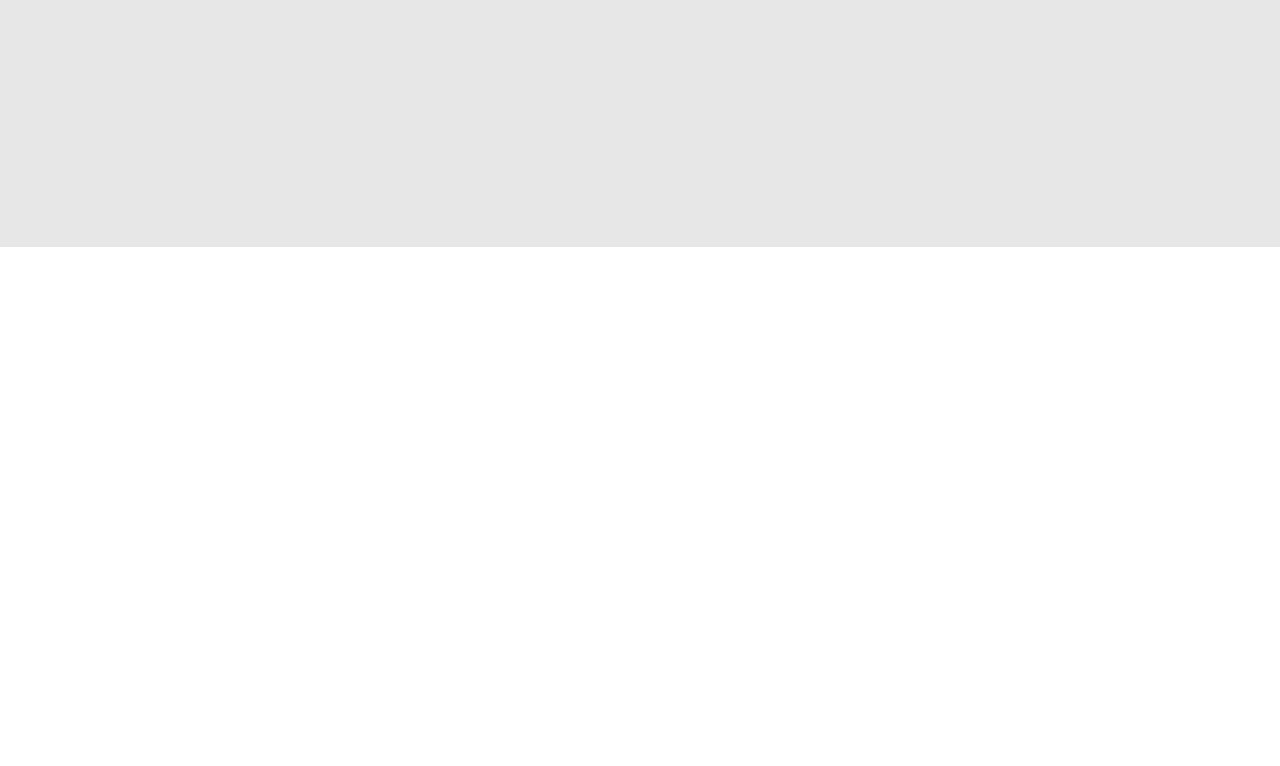
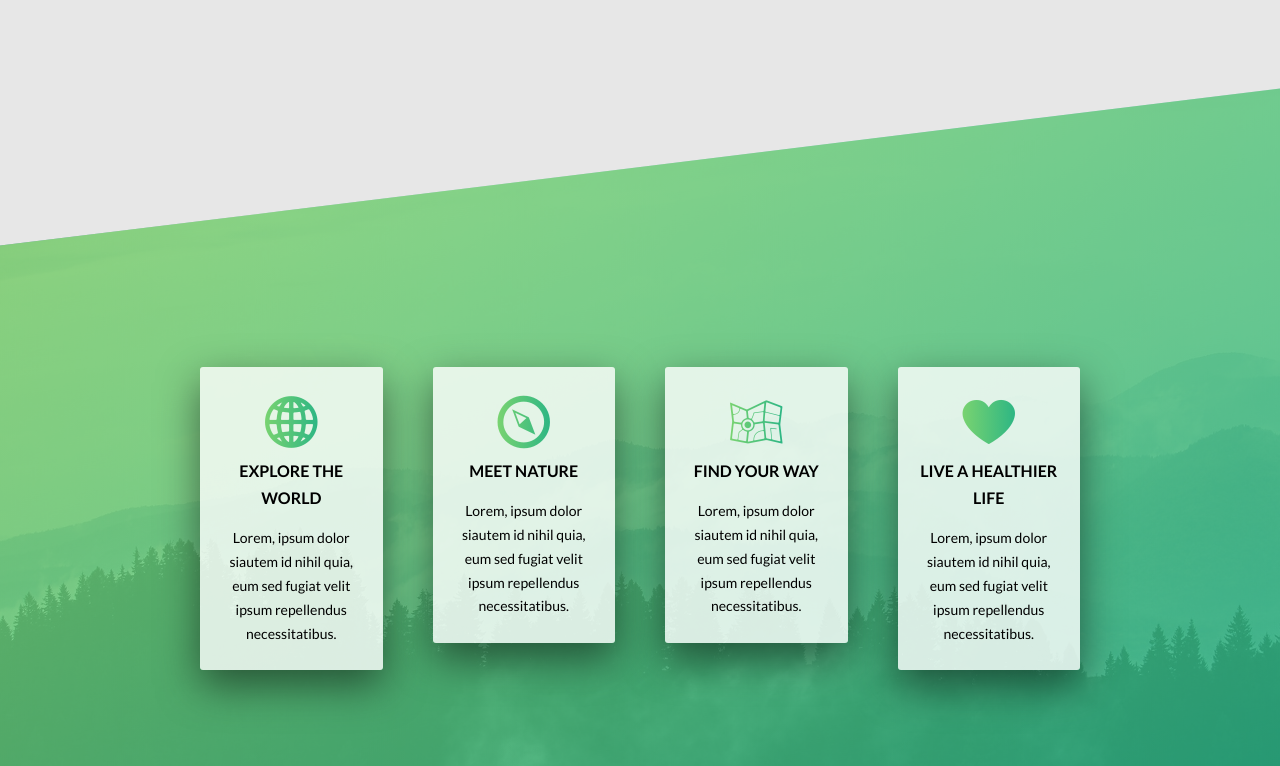
Before and after one commit to Sunilkumar3020/HTML5-CSS3-Responsive-Template, a website: page index.html in a window 1280 px wide. Shown: the part 1314-2080 px from the top of the page. Before the commit the page ends 1561 px from the top, so only its background shows below. Drawn offline with Linux system fonts and the light colour scheme.

Commit message:
features section complete

```diff
--- a/index.html
+++ b/index.html
@@ -9,6 +9,7 @@
     <meta name="discription" content="Html5 responsive website template design.">
     <link href="https://fonts.googleapis.com/css?family=Lato:100,300,400,700,900&display=swap" rel="stylesheet">
     <title>HTML5 CSS3 RESPONSIVE TEMPLATE</title>
+    <link rel="stylesheet" href="css/icons/icofont.min.css">
     <link rel="stylesheet" href="css/style.css">
 </head>
 
@@ -36,10 +37,13 @@
             <div class="row">
                 <div class="col-1-of-2">
                     <h3 class="heading-tertiary u-margin-bottom-small">You're going to fall in love with nature.</h3>
-                    <p class="paragraph">Lorem ipsum dolor sit amet consectetur adipisicing elit. Rem expedita vel eos iure officiis explicabo impedit corporis, laboriosam ipsam nihil debitis veritatis eaque nam cumque labore beatae quidem quasi illum.</p>
+                    <p class="paragraph">Lorem ipsum dolor sit amet consectetur adipisicing elit. Rem expedita vel eos
+                        iure officiis explicabo impedit corporis, laboriosam ipsam nihil debitis veritatis eaque nam
+                        cumque labore beatae quidem quasi illum.</p>
 
                     <h3 class="heading-tertiary u-margin-bottom-small">Live adventures like you never have before.</h3>
-                    <p class="paragraph">Lorem ipsum dolor sit aicabo impedit corporis, laboriosam ipsam nihil debitis veritatis eaque nam cumque labore beatae quidem quasi illum.</p>
+                    <p class="paragraph">Lorem ipsum dolor sit aicabo impedit corporis, laboriosam ipsam nihil debitis
+                        veritatis eaque nam cumque labore beatae quidem quasi illum.</p>
                     <a href="" class="btn-text">Learn more &rarr;</a>
                 </div>
                 <div class="col-1-of-2">
@@ -50,11 +54,46 @@
                     </div>
                 </div>
             </div>
+        </section>
+
+<!-- FEATURE SECTION -->
+        <section class="section-features">
+            <div class="row">
+                <div class="col-1-of-4">
+                    <div class="feature-box">
+                        <i class="feature-box__icon icofont-globe"></i>
+                        <h3 class="heading-tertiary u-margin-bottom-small">Explore the world</h3>
+                        <p class="feature-box__description">Lorem, ipsum dolor siautem id nihil quia, eum sed fugiat velit ipsum repellendus necessitatibus.</p>
+                    </div>
+                </div>
+                <div class="col-1-of-4">
+                    <div class="feature-box">
+                        <i class="feature-box__icon icofont-compass"></i>
+                        <h3 class="heading-tertiary u-margin-bottom-small">Meet Nature</h3>
+                        <p class="feature-box__description">Lorem, ipsum dolor siautem id nihil quia, eum sed fugiat velit ipsum repellendus necessitatibus.</p>
+                    </div>
+                </div>
+                <div class="col-1-of-4">
+                    <div class="feature-box">
+                        <i class="feature-box__icon icofont-map"></i>
+                        <h3 class="heading-tertiary u-margin-bottom-small">find your way</h3>
+                        <p class="feature-box__description">Lorem, ipsum dolor siautem id nihil quia, eum sed fugiat velit ipsum repellendus necessitatibus.</p>
+                    </div>
+                </div>
+                <div class="col-1-of-4">
+                    <div class="feature-box">
+                        <i class="feature-box__icon icofont-heart"></i>
+                        <h3 class="heading-tertiary u-margin-bottom-small">live a healthier life</h3>
+                        <p class="feature-box__description">Lorem, ipsum dolor siautem id nihil quia, eum sed fugiat velit ipsum repellendus necessitatibus.</p>
+                    </div>
+                </div>
+            </div>
+        </section>
+    </main>
 
 
-        </section>
-    </main>
-<!--
+
+    <!--
     <section class="grid-system">
         <div class="row">
             <div class="col-1-of-2">
--- a/scss/abstracts/_mixins.scss
+++ b/scss/abstracts/_mixins.scss
@@ -5,3 +5,10 @@
         clear: both;
     }
 }
+
+@mixin text-gradient {
+    background-image: linear-gradient(to right, $color-primary, $color-secondary);
+    -webkit-background-clip: text;
+    display: inline-block;
+    color: transparent;
+}
--- a/scss/abstracts/_variables.scss
+++ b/scss/abstracts/_variables.scss
@@ -16,4 +16,4 @@ $default-font-size: 1.6rem;
 
 $grid-width: 114rem;
 $gutter-vertical: 8rem;
-$gutter-horizontal: 6rem;
+$gutter-horizontal: 5rem;
--- a/scss/base/_typography.scss
+++ b/scss/base/_typography.scss
@@ -29,10 +29,7 @@
     font-size: 3rem;
     font-weight: 700;
     text-transform: uppercase;
-    background-image: linear-gradient(to right, $color-primary, $color-secondary);
-    -webkit-background-clip: text;
-    display: inline-block;
-    color: transparent;
+    @include text-gradient;
     transition: all 0.2s;
 
     &:hover{
--- /dev/null
+++ b/scss/component/_feature-box.scss
@@ -0,0 +1,20 @@
+.feature-box{
+    background-color: rgba($color-white, .8);
+    padding: 2.5rem 1.5rem;
+    font-size: 1.4rem;
+    text-align: center;
+    border-radius: .3rem;
+    box-shadow: 0 1.5rem 4rem rgba($color-black, .5);
+    transition: all 0.2s;
+
+
+
+    &__icon{
+        font-size: 6rem;
+        margin-bottom: .5rem;
+        @include text-gradient;
+    }
+    &:hover{
+        transform: translateY(-1.5rem) scale(1.03);
+    }
+}
--- a/scss/main.scss
+++ b/scss/main.scss
@@ -9,6 +9,7 @@
 
 @import "component/button";
 @import "component/composition";
+@import "component/feature-box";
 
 @import "layout/grid";
 @import "layout/header";
--- a/scss/pages/_home.scss
+++ b/scss/pages/_home.scss
@@ -3,3 +3,19 @@
     padding: 25rem 0;
     margin-top: -20vh;
 }
+
+.section-features{
+    margin-top: -8rem;
+    padding: 20rem;
+    background-image: linear-gradient(to right bottom,
+            rgba($color-primary, 0.8),
+            rgba($color-secondary, 0.8)),
+        url(../img/header-img.jpg);
+    background-size: cover;
+
+    transform: skewY(-7deg);
+
+    & > *{
+        transform: skewY(7deg);
+    }
+}
```
Also changed, not shown: css/style.css, 1 other file.
